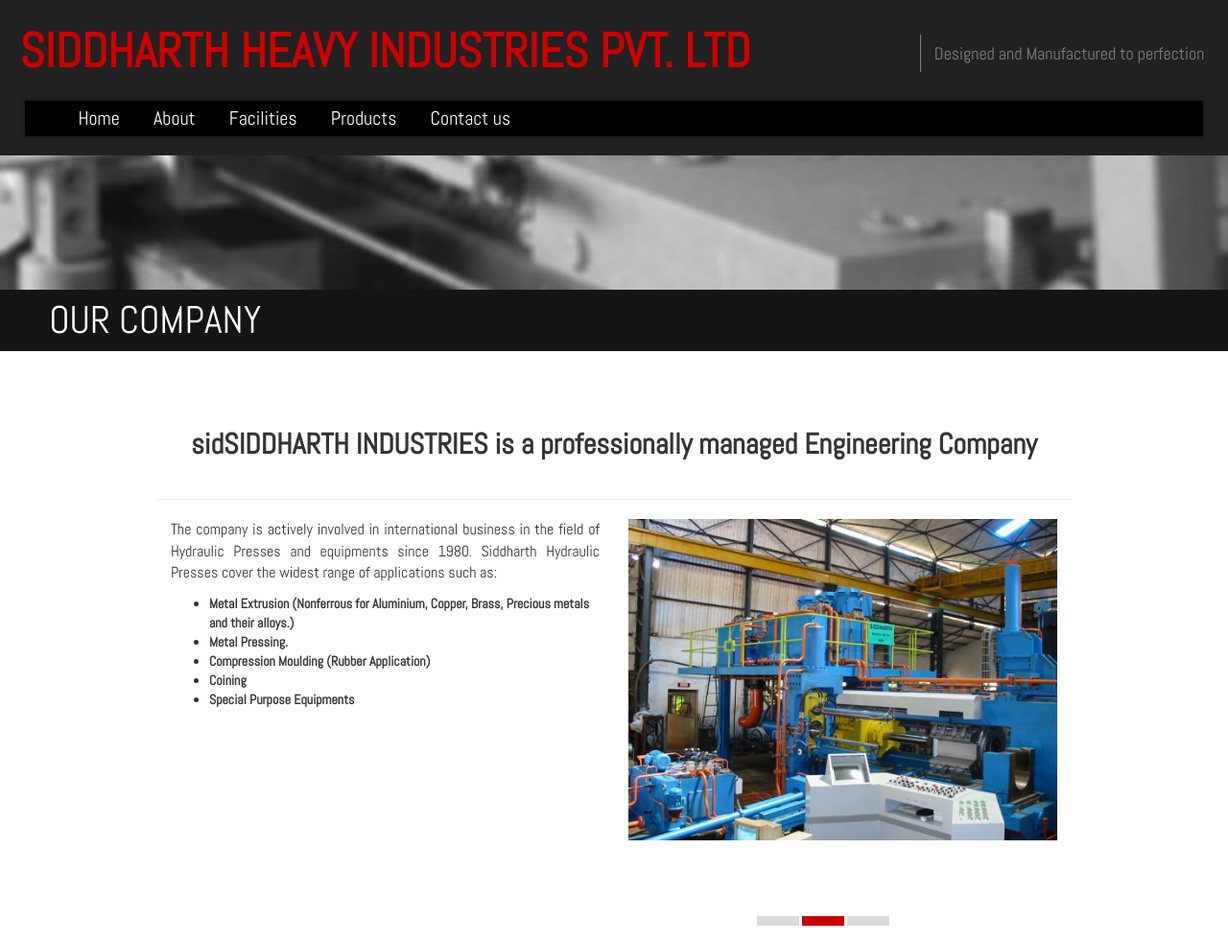
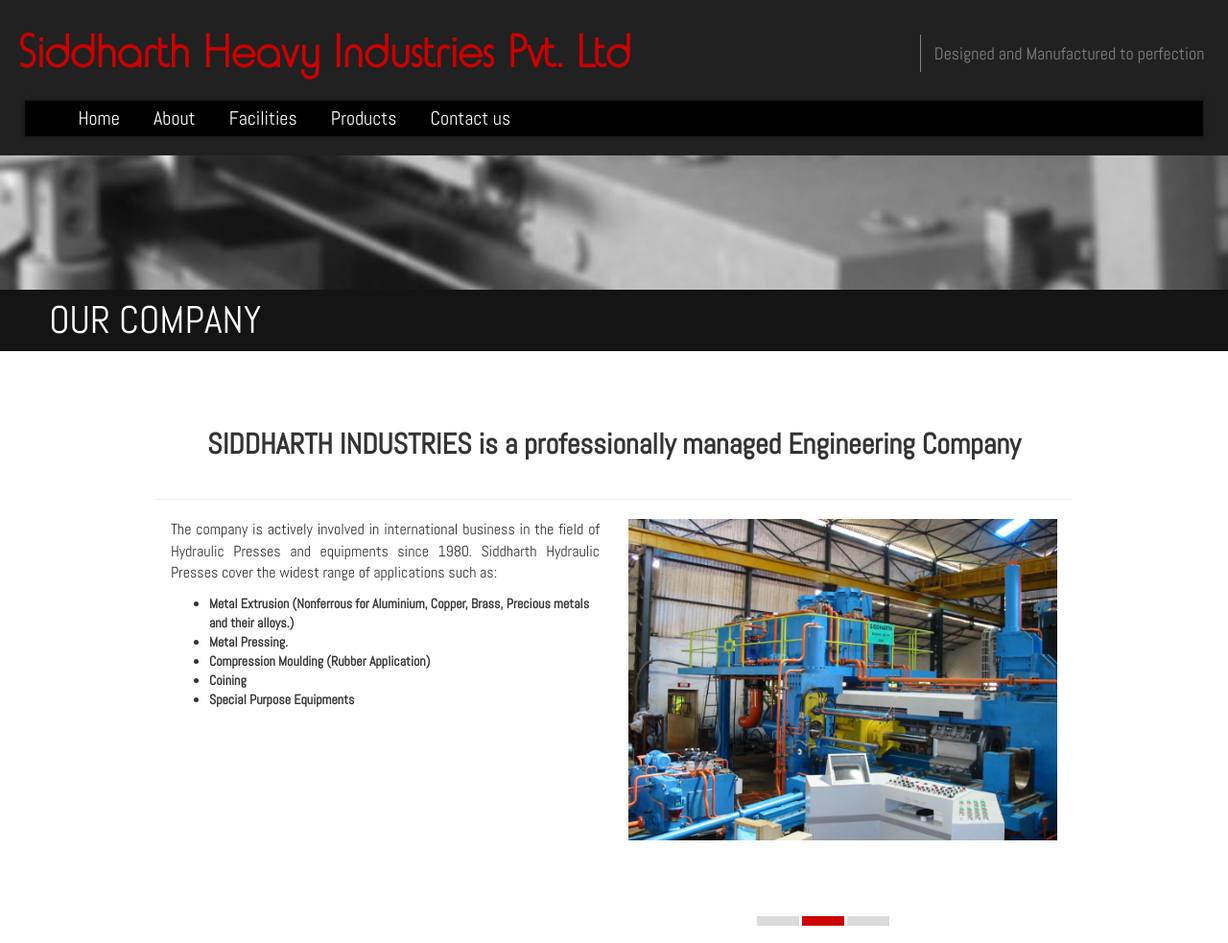
Before and after one commit to SSSaudagar/siddharthindus, a plain HTML site: page about.html in a window 1280 px wide. Shown: the top 983 px of the page at 96% size. Drawn offline with nearby package versions, Linux system fonts and the light colour scheme.

Commit message:
font set

```diff
--- a/about.html
+++ b/about.html
@@ -21,7 +21,7 @@
 <body>
     <div class="container-fluid main_cont">
         <div class="row">
-		<h1 id="company_name"><span>SIDDHARTH HEAVY INDUSTRIES PVT. LTD</span></h1>
+        <h1 id="company_name"><span>Siddharth Heavy Industries Pvt. Ltd</span></h1>
         <h4 id="moto">Designed and Manufactured to perfection</h4>
         </div>
             <div class="nav_br">
@@ -40,7 +40,7 @@
     <div class="container-fluid content-container">
     <div class="container other_pgs">
         <div class="row row1">
-                 <h1>sidSIDDHARTH INDUSTRIES is a professionally managed Engineering Company</h1>
+                 <h1>SIDDHARTH INDUSTRIES is a professionally managed Engineering Company</h1>
                 <hr>
             <div class="col-sm-6">
 
--- a/assets/css/navbar.css
+++ b/assets/css/navbar.css
@@ -1,9 +1,10 @@
+@font-face {font-family: 'siddharthlig';src: url('/assets/fonts/siddharthlig.ttf');}
 body, html{font-family:'abel', sans-serif;overflow-x: hidden}
 h1,h2,h3,h4,h5,h6{margin:0}
 .container-fluid{padding: 2%;}
 .main_cont{background:#212121;padding-bottom: 10px}
-h1#company_name {font-weight: bold;color:white;text-transform: uppercase;float:left;font-size:50px;padding:0 10px;}
-h1#company_name span {color: #cc0000;}
+h1#company_name {font-weight: bold;color:white;float:left;font-size:50px;padding:0 10px;}
+h1#company_name span {font-family: siddharthlig;color: #cc0000;}
 h4#moto {color:grey;float:right;margin-top:10px;border-left:1px solid grey;padding:10px 14px}
 .nav_br {background:black;margin-top: 2%;width: 100%;box-shadow: 0 0 4px 2px rgba(0,0,0,0.2);}
 .nav_br ul{list-style: none;}
```
Also changed, not shown: facilities.html (+1 -1 lines), index.html (+1 -1 lines), products.html (+1 -1 lines), 1 other file. Lines whose indentation alone changed are shown as unchanged.
